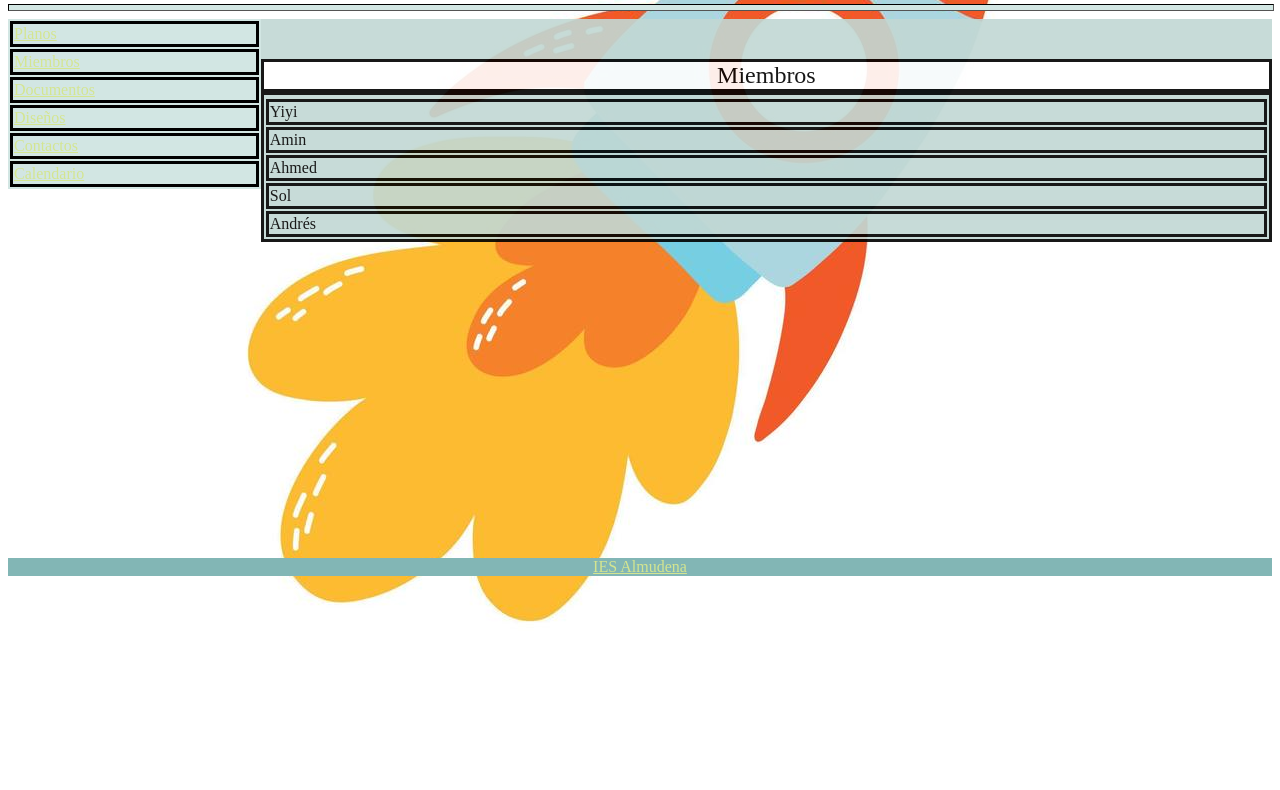
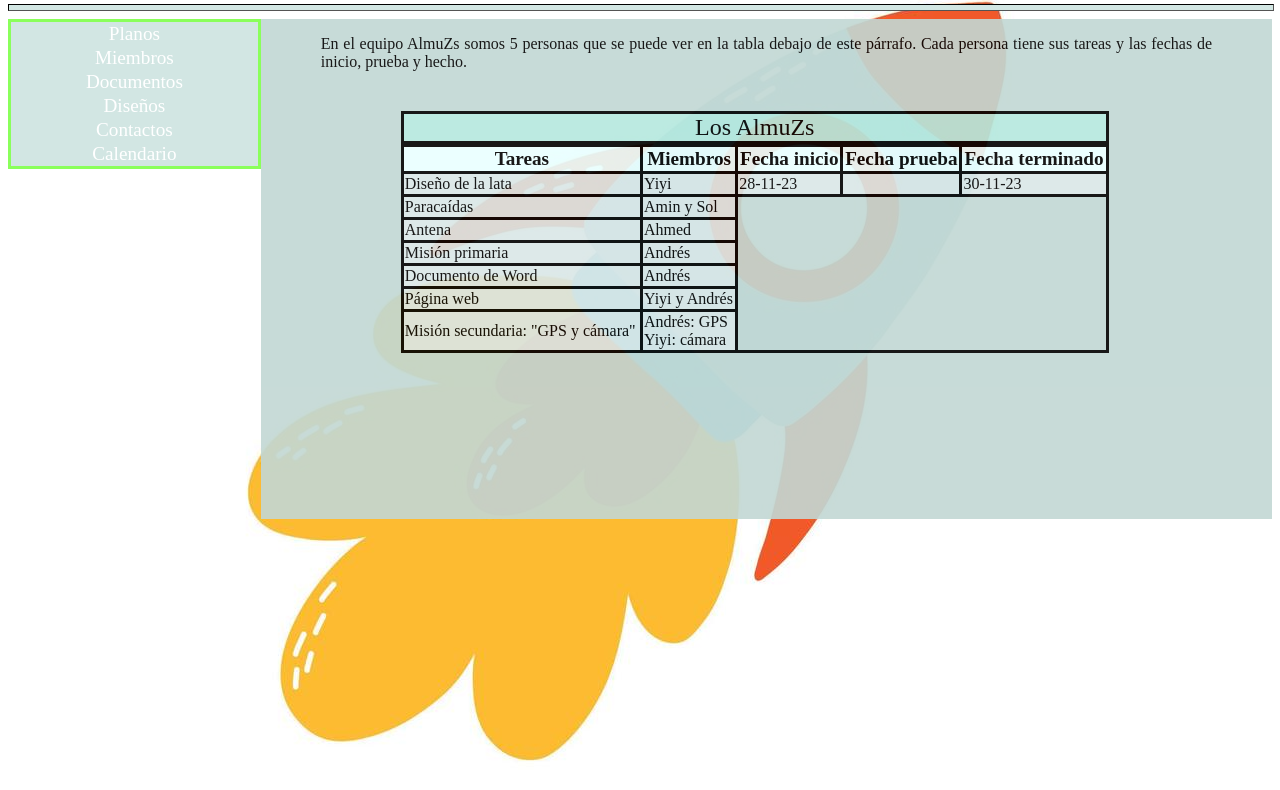
Before and after one commit to almuZs/almuZs.github.io, a plain HTML site: page yiyi/miembros.html in a window 1280 px wide. Shown: the part 122-912 px from the top of the page. Before the commit the page ends 800 px from the top, so only its background shows below. Drawn offline with Linux system fonts and the light colour scheme.

Commit message:
Add files via upload

```diff
--- a/yiyi/miembros.html
+++ b/yiyi/miembros.html
@@ -34,7 +34,7 @@
 <td><a href="documentos.html">Documentos</a></td>
 </tr>
 <tr>
-<td><a href="diseños.html">Diseños</a></td>
+<td><a href="disenos.html">Diseños</a></td>
 </tr>
 <tr>
 <td><a href="contactos.html">Contactos</a></td>
@@ -48,24 +48,46 @@
 	</nav>
 
 	<main id="main">
+	<p>En el equipo AlmuZs somos 5 personas que se puede ver en la tabla debajo de este párrafo. Cada persona tiene sus tareas y las fechas de inicio, prueba y hecho.</p>
 <table class="tabla1">
 <tr>
-<caption>Miembros</caption>
+<caption id="captionm">Los AlmuZs</caption>
+<th id="tareas">Tareas</th>
+<th id="miembro">Miembros</th>
+<th id="tareas">Fecha inicio</th>
+<th id="tareas">Fecha prueba</th>
+<th id="tareas">Fecha terminado</th>
 </tr>
 <tr>
+<td>Diseño de la lata</td>
 <td>Yiyi</td>
+<td>28-11-23</td>
+<td></td>
+<td>30-11-23</td>
 </tr>
 <tr>
-<td>Amin</td>
+<td>Paracaídas</td>
+<td>Amin y Sol</td>
 </tr>
 <tr>
+<td>Antena</td>
 <td>Ahmed</td>
 </tr>
 <tr>
-<td>Sol</td>
+<td>Misión primaria</td>
+<td>Andrés</td>
 </tr>
 <tr>
+<td>Documento de Word</td>
 <td>Andrés</td>
+</tr>
+<tr>
+<td>Página web</td>
+<td>Yiyi y Andrés</td>
+</tr>
+<tr>
+<td>Misión secundaria: "GPS y cámara"</td>
+<td>Andrés: GPS<br>Yiyi: cámara</td>
 </tr>
 </table>
 	</main>
--- a/yiyi/misEstilos.css
+++ b/yiyi/misEstilos.css
@@ -77,7 +77,7 @@ main{
 	width:80%;
 	opacity:0.9;
 	margin-bottom:25%;
-	overflow-y:scroll;
+
 }
 nav{
 	float:left;
@@ -88,13 +88,27 @@ nav{
 }
 nav table{
 	width:100%;
+	text-align:center;
+	border-color:#8AFF5B;
+	border-style:solid;
+	border-collapse: collapse;
+	font-size:1.2em;
+}
 
+nav td{
+	border-spacing:10px;
+	border-color:#8AFF5B;
+	width:100%;
+	transition: 0.1s;
 }
-nav td{
-	border:solid;
-	border-spacing:10px;
-	border-color:black;
-	width:100%;
+
+nav td:hover{
+    height: 30px;
+    background-color: yellow;
+    transition: 0.25s;
+}
+nav td:active{
+    background-color: green;
 }
 strong{
 	color:#517558;
@@ -106,18 +120,23 @@ strong{
 	height:95px;
 	margin-top:0px;
 }
+nav a{
+    color: white;
+    text-decoration: none;
+    transition: 0.1s;
+}
+nav a:active{
+    color:black;
+    transition: 0.25s;
+}
 
-a:hover{
+nav a:hover{
+
 	text-decoration: underline;
-	color: #F7F738;
+	color: #B5E8DE;
 	font-size:1.25em;
 }
-a:active{
-	color:black;
-}
-a:link{
-	color: #D4E590;
-}
+
 .imglata{
 	height:180px;
 	float:left;
@@ -125,11 +144,16 @@ a:link{
 }
 
 main table{
-	width:100%;
+	width:70%;
 	border:solid;
+margin-left:140px;
 }
 main td{
-	border:solid;
+	text-align:justify;
+}
+main th{
+	text-align:justify;
+
 }
 #miembros{
 	height:100px;
@@ -160,15 +184,15 @@ margin-top:10px;
 width:100%;
 }
 #main{
-	height:auto;
+	height:500px;
 	background-color:#C2D8D4;
 	float:left;
 	width:80%;
 }
-caption{
+#captionm{
 	border:solid;
 	font-size:1.5em;
-	background-color:white;
+	background-color:#B5E8DE;
 }
 #diseño{
 	height:100px;
@@ -222,10 +246,12 @@ iframe{
 }
 .tabla1{
 	margin-top:40px;
+	border-style:solid;
 }
 #mainindex{
 	height:600px;
 	overflow:overflow-y;
+	overflow-y:scroll;
 }
 video{
 	margin-top:30px;
@@ -241,4 +267,53 @@ video{
 	video{width:300px;
 	height:200px;}
 	header{height:130px;}
+	nav table{font-size:1.2em;}
+	#mdiseño, #nav2, #main, #nav{width:100%;}
+	#diseño{height:130px;}
+	.tabla1{margin-left:50px;
+	margin-top:10px;
+	font-size:1em;}
+	.calendario{width:420px;
+	height:250px}
+	#mdiseño{font-size:1.2em;}
+
+
+
 }
+#miembro{
+	font-size:1.2em;
+	border-style:solid;
+	text-align:center;
+}
+#tareas{
+	font-size:1.2em;
+	border-style:solid;
+	text-align:center;
+}
+li{
+	margin-left:20px;
+}
+.diseno{
+	color:#F43838;
+	font-size:1.1em;
+}
+main td{
+	border-style:solid;
+	background-color:#DAE7E7;
+
+}
+main table{
+	border-collapse:collapse;
+}
+main th{
+	background-color:#E9FFFF;
+	border-color:black;
+}
+@media screen and (min-width: 800px
+and max-width: 1023px)
+{
+header { clear:both; width:100%;}
+nav { float:left; width:30%;}
+main { float:left; width:70%;}
+p {font-size:1.1em;}
+}
```
Also changed, not shown: yiyi/calendario.html (+1 -1 lines), yiyi/contactos.html (+1 -1 lines), yiyi/disenos.html (added, +86 -0 lines), yiyi/documentos.html (+1 -1 lines), yiyi/index.html (+2 -1 lines), yiyi/planos.html (+1 -1 lines), yiyi/imagenes/cohete.gif (added), yiyi/imagenes/cohete1.jpg (added).
